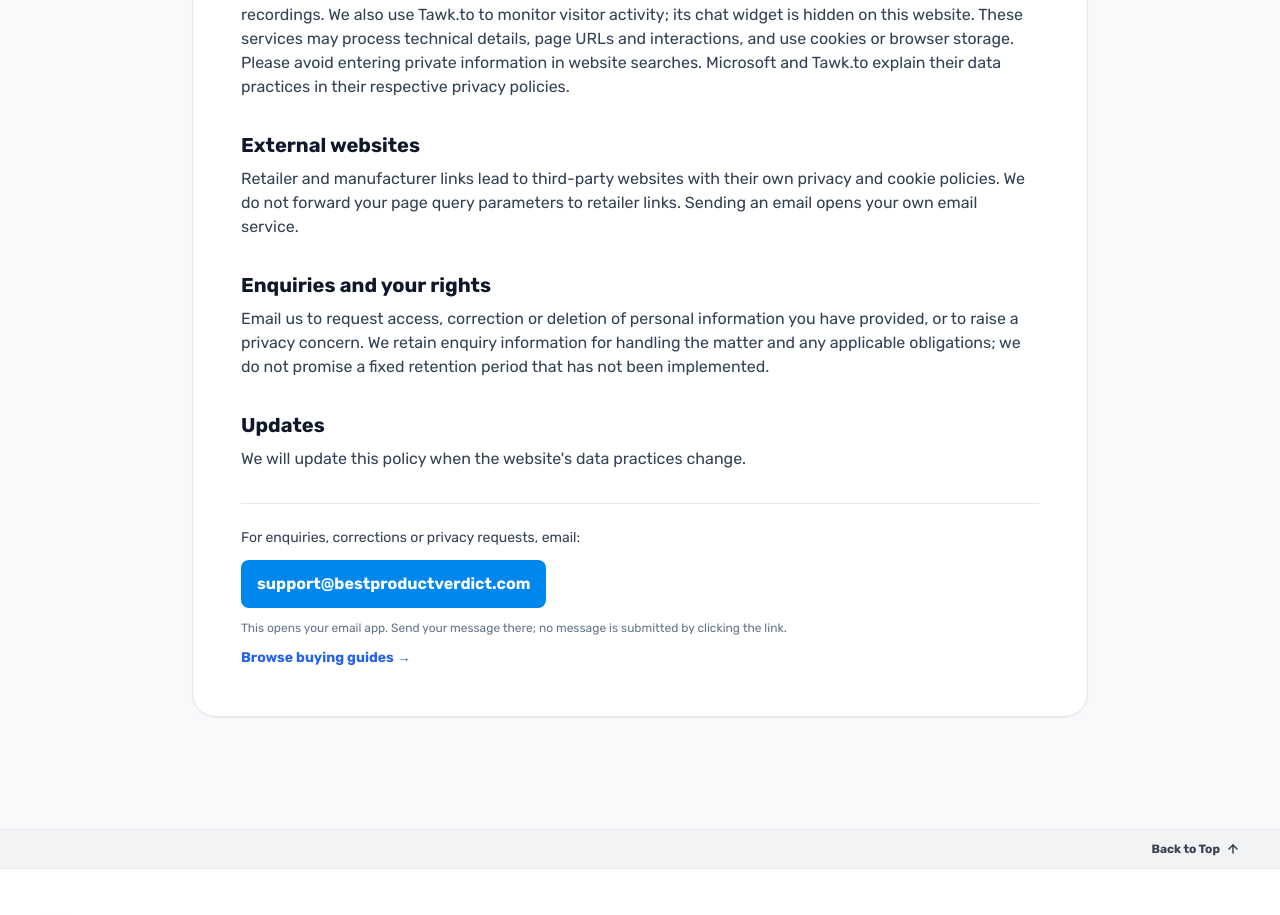
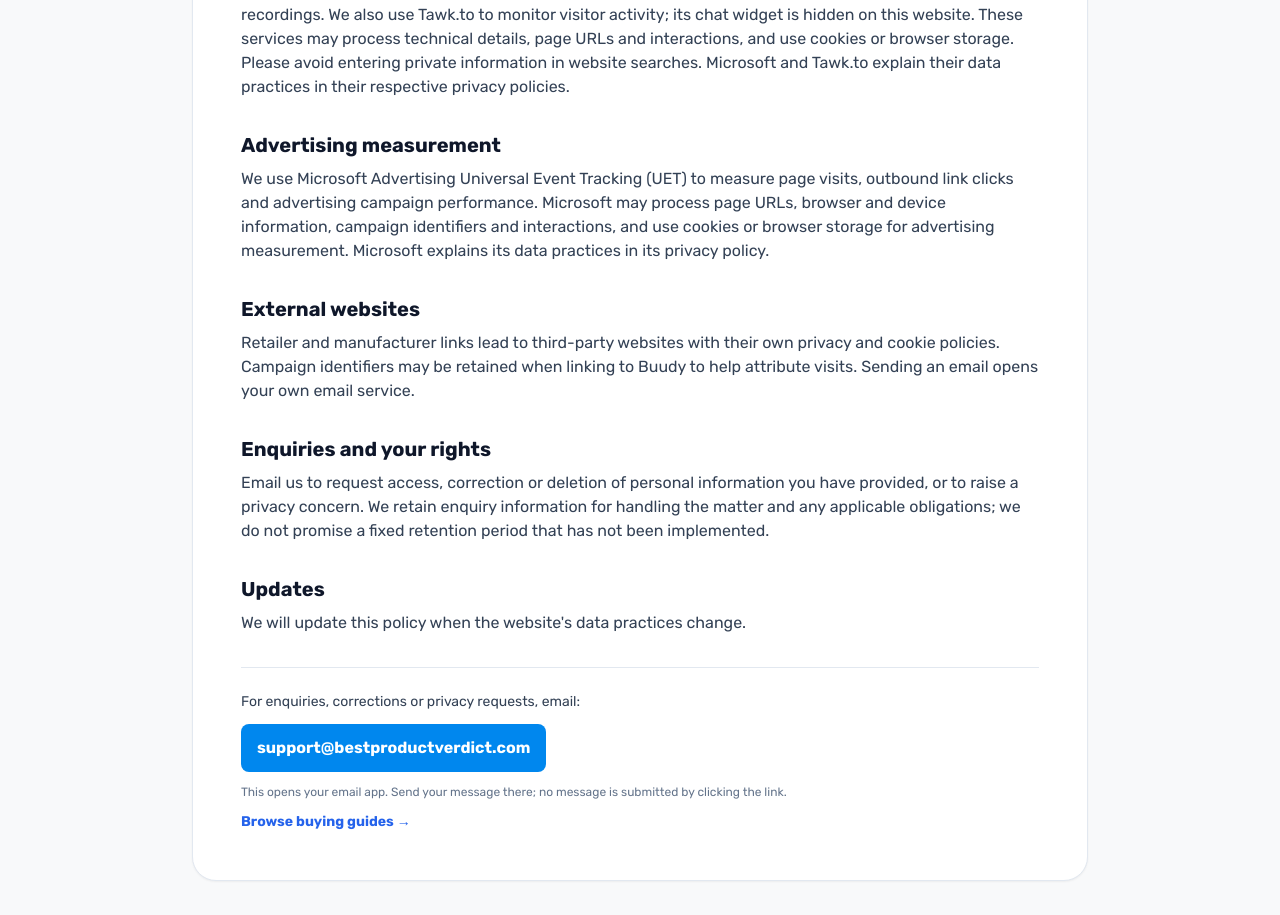
Before and after one commit to naman-14113114/Best_Product_Verdict, a Next.js app: page /privacy-policy in a window 1280 px wide. Shown: the part 820-1735 px from the top of the page. Built offline with nearby package versions, Linux system fonts and the light colour scheme.

Commit message:
feat: add Microsoft UET 355062041 site-wide (#3)
Co-authored-by: naman <namananya5@gmail.com>

```diff
--- a/src/app/layout.tsx
+++ b/src/app/layout.tsx
@@ -1,5 +1,6 @@
 import type { Metadata } from "next";
 import { Rubik } from "next/font/google";
+import Script from "next/script";
 import "./globals.css";
 import { Header } from "@/components/Header";
 import { Footer } from "@/components/Footer";
@@ -53,6 +54,9 @@ export default function RootLayout({
         <Header />
         <main className="flex-grow">{children}</main>
         <Footer />
+        <Script id="microsoft-uet-355062041" strategy="afterInteractive">
+          {`(function(w, d, t, u, o) {w[u] = w[u] || [], o.ts = (new Date).getTime();var n = d.createElement(t);n.src = "https://bat.bing.net/bat.js?ti=" + o.ti + ("uetq" != u ? "&q=" + u : ""),n.async = 1, n.onload = n.onreadystatechange = function() {var s = this.readyState;s && "loaded" !== s && "complete" !== s ||(o.q = w[u], w[u] = new UET(o), w[u].push("pageLoad"),n.onload = n.onreadystatechange = null)};var i = d.getElementsByTagName(t)[0];i.parentNode.insertBefore(n, i);})(window, document, "script", "uetq", {ti: "355062041",enableAutoSpaTracking: true});`}
+        </Script>
         <script src="/assets/visitor-tracking.js?v=20261018" defer />
       </body>
     </html>
--- a/src/app/privacy-policy/page.tsx
+++ b/src/app/privacy-policy/page.tsx
@@ -24,8 +24,12 @@ export default function Page() { return <InformationPage {...{
       "body": "We use Microsoft Clarity to understand page visits and interactions through usage analytics and session recordings. We also use Tawk.to to monitor visitor activity; its chat widget is hidden on this website. These services may process technical details, page URLs and interactions, and use cookies or browser storage. Please avoid entering private information in website searches. Microsoft and Tawk.to explain their data practices in their respective privacy policies."
     },
     {
+      "title": "Advertising measurement",
+      "body": "We use Microsoft Advertising Universal Event Tracking (UET) to measure page visits, outbound link clicks and advertising campaign performance. Microsoft may process page URLs, browser and device information, campaign identifiers and interactions, and use cookies or browser storage for advertising measurement. Microsoft explains its data practices in its privacy policy."
+    },
+    {
       "title": "External websites",
-      "body": "Retailer and manufacturer links lead to third-party websites with their own privacy and cookie policies. We do not forward your page query parameters to retailer links. Sending an email opens your own email service."
+      "body": "Retailer and manufacturer links lead to third-party websites with their own privacy and cookie policies. Campaign identifiers may be retained when linking to Buudy to help attribute visits. Sending an email opens your own email service."
     },
     {
       "title": "Enquiries and your rights",
```
Also changed, not shown: 1 other file (tests, documents, lock files or other folders).
